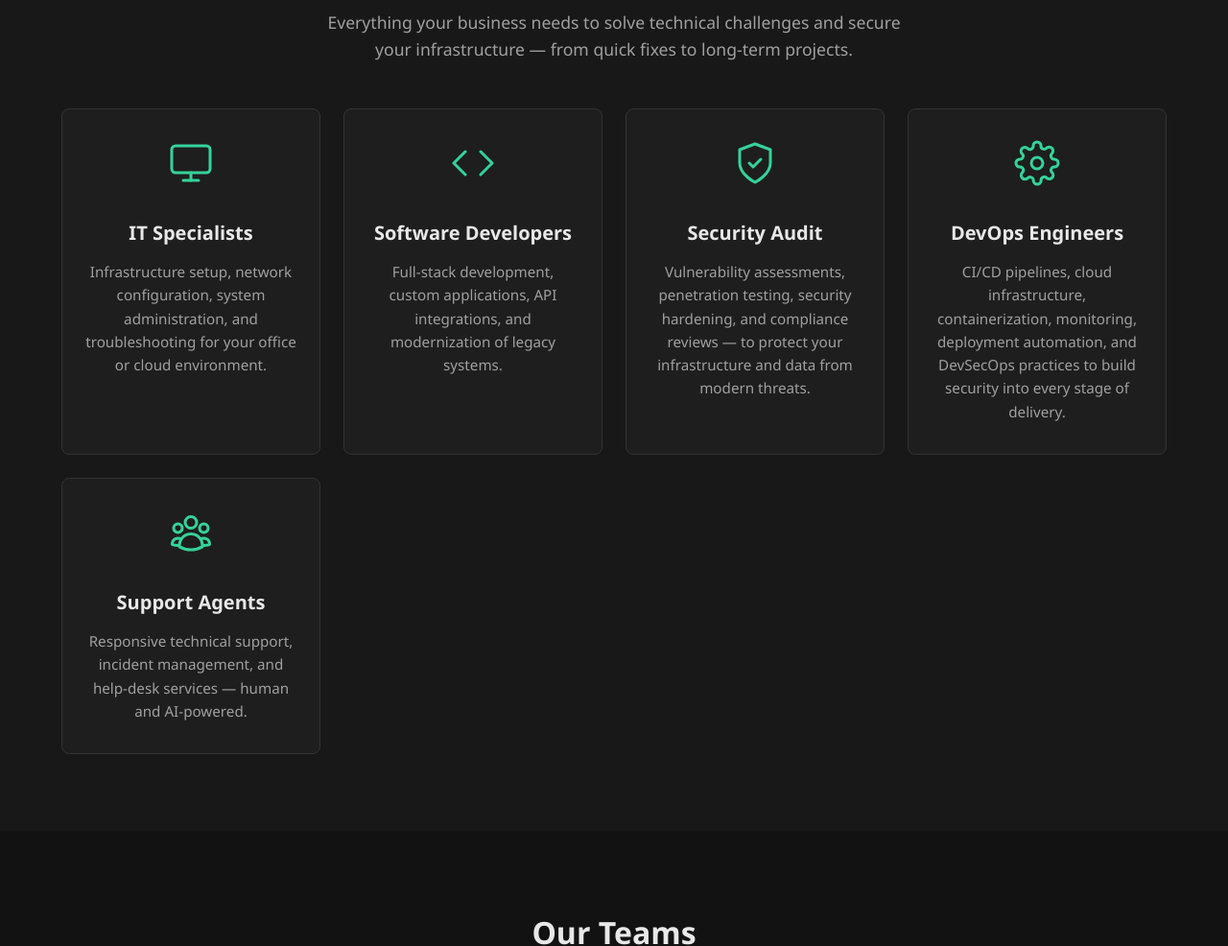
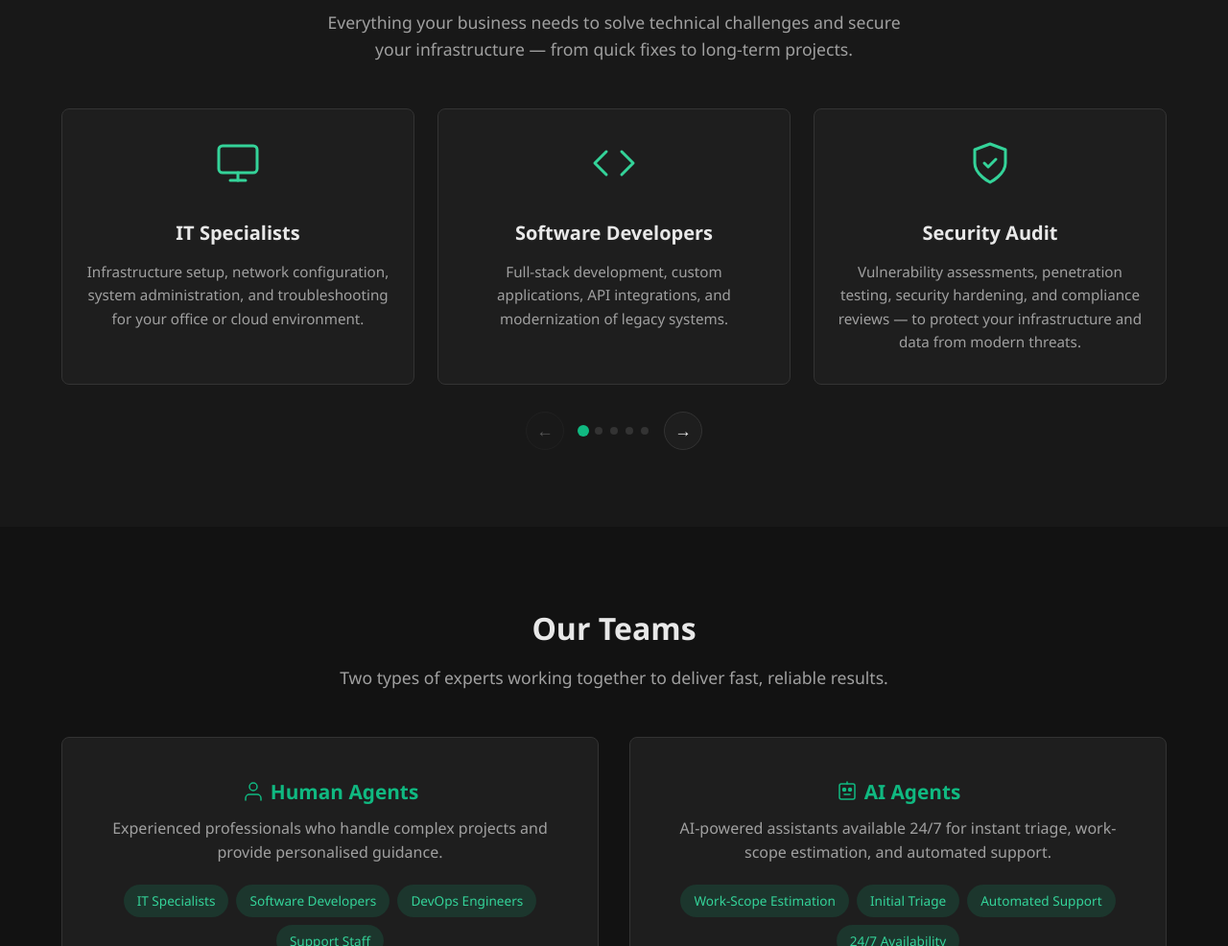
Before and after one commit to se1fDEV/3301DEV.COM, a website: page index.html in a window 1280 px wide. Shown: the part 1114-2100 px from the top of the page at 96% size. Drawn offline with Linux system fonts and the light colour scheme.

Commit message:
Add services carousel with touch/swipe support and dot navigation

```diff
--- a/css/styles.css
+++ b/css/styles.css
@@ -372,6 +372,94 @@ section[id] {
 .card p {
   color: var(--color-text-light);
   font-size: 0.95rem;
+}
+
+/* ===== Services Carousel ===== */
+.services-carousel {
+  overflow: hidden;
+}
+
+.services-carousel .cards {
+  display: flex;
+  flex-wrap: nowrap;
+  gap: 24px;
+  transition: transform 0.4s cubic-bezier(0.4, 0, 0.2, 1);
+  will-change: transform;
+}
+
+.services-carousel .card {
+  flex: 0 0 calc(33.333% - 16px);
+  min-width: 0;
+}
+
+.carousel-controls {
+  display: flex;
+  align-items: center;
+  justify-content: center;
+  gap: 16px;
+  margin-top: 28px;
+}
+
+.carousel-btn {
+  width: 40px;
+  height: 40px;
+  border-radius: 50%;
+  border: 1px solid var(--color-border);
+  background: var(--color-bg-surface);
+  color: var(--color-text);
+  cursor: pointer;
+  display: flex;
+  align-items: center;
+  justify-content: center;
+  font-size: 1.1rem;
+  transition: background 0.2s, border-color 0.2s, opacity 0.2s;
+  flex-shrink: 0;
+}
+
+.carousel-btn:hover:not(:disabled) {
+  background: var(--color-primary);
+  border-color: var(--color-primary);
+  color: #fff;
+}
+
+.carousel-btn:disabled {
+  opacity: 0.3;
+  cursor: default;
+}
+
+.carousel-dots {
+  display: flex;
+  gap: 8px;
+  align-items: center;
+}
+
+.carousel-dot {
+  width: 8px;
+  height: 8px;
+  border-radius: 50%;
+  border: none;
+  background: var(--color-border);
+  cursor: pointer;
+  padding: 0;
+  transition: background 0.25s, transform 0.25s;
+  flex-shrink: 0;
+}
+
+.carousel-dot.active {
+  background: var(--color-primary);
+  transform: scale(1.5);
+}
+
+@media (max-width: 900px) {
+  .services-carousel .card {
+    flex: 0 0 calc(50% - 12px);
+  }
+}
+
+@media (max-width: 540px) {
+  .services-carousel .card {
+    flex: 0 0 100%;
+  }
 }
 
 /* ===== Pricing Cards ===== */
--- a/index.html
+++ b/index.html
@@ -124,16 +124,17 @@
     <div class="container">
       <h2 class="section-title" data-i18n="services.title">Our Services</h2>
       <p class="section-subtitle" data-i18n="services.subtitle">Everything your business needs to solve technical challenges — from quick fixes to long-term projects.</p>
-      <div class="cards">
+      <div class="services-carousel" id="servicesCarousel">
+        <div class="cards" id="servicesTrack">
 
           <div class="card">
-          <div class="card-icon"><svg width="48" height="48" viewBox="0 0 24 24" fill="none" stroke="currentColor" stroke-width="1.5" stroke-linecap="round" stroke-linejoin="round"><rect x="2" y="3" width="20" height="14" rx="2"/><line x1="8" y1="21" x2="16" y2="21"/><line x1="12" y1="17" x2="12" y2="21"/></svg></div>
+            <div class="card-icon"><svg width="48" height="48" viewBox="0 0 24 24" fill="none" stroke="currentColor" stroke-width="1.5" stroke-linecap="round" stroke-linejoin="round" aria-hidden="true"><rect x="2" y="3" width="20" height="14" rx="2"/><line x1="8" y1="21" x2="16" y2="21"/><line x1="12" y1="17" x2="12" y2="21"/></svg></div>
             <h3 data-i18n="service.it.title">IT Specialists</h3>
             <p data-i18n="service.it.desc">Infrastructure setup, network configuration, system administration, and troubleshooting for your office or cloud environment.</p>
           </div>
 
           <div class="card">
-          <div class="card-icon"><svg width="48" height="48" viewBox="0 0 24 24" fill="none" stroke="currentColor" stroke-width="1.5" stroke-linecap="round" stroke-linejoin="round"><polyline points="16 18 22 12 16 6"/><polyline points="8 6 2 12 8 18"/></svg></div>
+            <div class="card-icon"><svg width="48" height="48" viewBox="0 0 24 24" fill="none" stroke="currentColor" stroke-width="1.5" stroke-linecap="round" stroke-linejoin="round" aria-hidden="true"><polyline points="16 18 22 12 16 6"/><polyline points="8 6 2 12 8 18"/></svg></div>
             <h3 data-i18n="service.dev.title">Software Developers</h3>
             <p data-i18n="service.dev.desc">Full-stack development, custom applications, API integrations, and modernization of legacy systems.</p>
           </div>
@@ -145,17 +146,23 @@
           </div>
 
           <div class="card">
-          <div class="card-icon"><svg width="48" height="48" viewBox="0 0 24 24" fill="none" stroke="currentColor" stroke-width="1.5" stroke-linecap="round" stroke-linejoin="round"><circle cx="12" cy="12" r="3"/><path d="M19.4 15a1.65 1.65 0 0 0 .33 1.82l.06.06a2 2 0 1 1-2.83 2.83l-.06-.06a1.65 1.65 0 0 0-1.82-.33 1.65 1.65 0 0 0-1 1.51V21a2 2 0 0 1-4 0v-.09A1.65 1.65 0 0 0 9 19.4a1.65 1.65 0 0 0-1.82.33l-.06.06a2 2 0 1 1-2.83-2.83l.06-.06A1.65 1.65 0 0 0 4.68 15a1.65 1.65 0 0 0-1.51-1H3a2 2 0 0 1 0-4h.09A1.65 1.65 0 0 0 4.6 9a1.65 1.65 0 0 0-.33-1.82l-.06-.06a2 2 0 1 1 2.83-2.83l.06.06A1.65 1.65 0 0 0 9 4.68a1.65 1.65 0 0 0 1-1.51V3a2 2 0 0 1 4 0v.09a1.65 1.65 0 0 0 1 1.51 1.65 1.65 0 0 0 1.82-.33l.06-.06a2 2 0 1 1 2.83 2.83l-.06.06A1.65 1.65 0 0 0 19.4 9a1.65 1.65 0 0 0 1.51 1H21a2 2 0 0 1 0 4h-.09a1.65 1.65 0 0 0-1.51 1z"/></svg></div>
+            <div class="card-icon"><svg width="48" height="48" viewBox="0 0 24 24" fill="none" stroke="currentColor" stroke-width="1.5" stroke-linecap="round" stroke-linejoin="round" aria-hidden="true"><circle cx="12" cy="12" r="3"/><path d="M19.4 15a1.65 1.65 0 0 0 .33 1.82l.06.06a2 2 0 1 1-2.83 2.83l-.06-.06a1.65 1.65 0 0 0-1.82-.33 1.65 1.65 0 0 0-1 1.51V21a2 2 0 0 1-4 0v-.09A1.65 1.65 0 0 0 9 19.4a1.65 1.65 0 0 0-1.82.33l-.06.06a2 2 0 1 1-2.83-2.83l.06-.06A1.65 1.65 0 0 0 4.68 15a1.65 1.65 0 0 0-1.51-1H3a2 2 0 0 1 0-4h.09A1.65 1.65 0 0 0 4.6 9a1.65 1.65 0 0 0-.33-1.82l-.06-.06a2 2 0 1 1 2.83-2.83l.06.06A1.65 1.65 0 0 0 9 4.68a1.65 1.65 0 0 0 1-1.51V3a2 2 0 0 1 4 0v.09a1.65 1.65 0 0 0 1 1.51 1.65 1.65 0 0 0 1.82-.33l.06-.06a2 2 0 1 1 2.83 2.83l-.06.06A1.65 1.65 0 0 0 19.4 9a1.65 1.65 0 0 0 1.51 1H21a2 2 0 0 1 0 4h-.09a1.65 1.65 0 0 0-1.51 1z"/></svg></div>
             <h3 data-i18n="service.devops.title">DevOps Engineers</h3>
             <p data-i18n="service.devops.desc">CI/CD pipelines, cloud infrastructure, containerization, monitoring, and deployment automation.</p>
           </div>
 
           <div class="card">
-          <div class="card-icon"><svg width="48" height="48" viewBox="0 0 24 24" fill="none" stroke="currentColor" stroke-width="1.5" stroke-linecap="round" stroke-linejoin="round"><path d="M18 18.72a9.094 9.094 0 0 0 3.741-.479 3 3 0 0 0-4.682-2.72m.94 3.198l.001.031c0 .225-.012.447-.037.666A11.944 11.944 0 0 1 12 21c-2.17 0-4.207-.576-5.963-1.584A6.062 6.062 0 0 1 6 18.719m12 0a5.971 5.971 0 0 0-.941-3.197m0 0A5.995 5.995 0 0 0 12 12.75a5.995 5.995 0 0 0-5.058 2.772m0 0a3 3 0 0 0-4.681 2.72 8.986 8.986 0 0 0 3.74.477m.94-3.197a5.971 5.971 0 0 0-.94 3.197M15 6.75a3 3 0 1 1-6 0 3 3 0 0 1 6 0zm6 3a2.25 2.25 0 1 1-4.5 0 2.25 2.25 0 0 1 4.5 0zm-13.5 0a2.25 2.25 0 1 1-4.5 0 2.25 2.25 0 0 1 4.5 0z"/></svg></div>
+            <div class="card-icon"><svg width="48" height="48" viewBox="0 0 24 24" fill="none" stroke="currentColor" stroke-width="1.5" stroke-linecap="round" stroke-linejoin="round" aria-hidden="true"><path d="M18 18.72a9.094 9.094 0 0 0 3.741-.479 3 3 0 0 0-4.682-2.72m.94 3.198l.001.031c0 .225-.012.447-.037.666A11.944 11.944 0 0 1 12 21c-2.17 0-4.207-.576-5.963-1.584A6.062 6.062 0 0 1 6 18.719m12 0a5.971 5.971 0 0 0-.941-3.197m0 0A5.995 5.995 0 0 0 12 12.75a5.995 5.995 0 0 0-5.058 2.772m0 0a3 3 0 0 0-4.681 2.72 8.986 8.986 0 0 0 3.74.477m.94-3.197a5.971 5.971 0 0 0-.94 3.197M15 6.75a3 3 0 1 1-6 0 3 3 0 0 1 6 0zm6 3a2.25 2.25 0 1 1-4.5 0 2.25 2.25 0 0 1 4.5 0zm-13.5 0a2.25 2.25 0 1 1-4.5 0 2.25 2.25 0 0 1 4.5 0z"/></svg></div>
             <h3 data-i18n="service.support.title">Support Agents</h3>
             <p data-i18n="service.support.desc">Responsive technical support, incident management, and help-desk services — human and AI-powered.</p>
           </div>
 
+        </div>
+        <div class="carousel-controls">
+          <button class="carousel-btn" id="servicesPrev" aria-label="Previous service">&#8592;</button>
+          <div class="carousel-dots" id="servicesDots" role="tablist"></div>
+          <button class="carousel-btn" id="servicesNext" aria-label="Next service">&#8594;</button>
+        </div>
       </div>
     </div>
   </section>
@@ -260,6 +267,65 @@
 
   <script src="js/i18n.js"></script>
   <script src="js/utils.js"></script>
+  <script>
+    (function () {
+      var track = document.getElementById('servicesTrack');
+      var prevBtn = document.getElementById('servicesPrev');
+      var nextBtn = document.getElementById('servicesNext');
+      var dotsEl = document.getElementById('servicesDots');
+      if (!track) return;
+
+      var cards = Array.from(track.querySelectorAll('.card'));
+      var current = 0;
+      var dots = [];
+
+      cards.forEach(function (_, i) {
+        var d = document.createElement('button');
+        d.className = 'carousel-dot';
+        d.setAttribute('role', 'tab');
+        d.setAttribute('aria-label', 'Slide ' + (i + 1));
+        d.addEventListener('click', function () { goTo(i); });
+        dotsEl.appendChild(d);
+        dots.push(d);
+      });
+
+      function cardStep() {
+        return cards[0].offsetWidth + 24;
+      }
+
+      function visible() {
+        return Math.max(1, Math.round(track.parentElement.offsetWidth / cardStep()));
+      }
+
+      function maxIdx() {
+        return Math.max(0, cards.length - visible());
+      }
+
+      function goTo(idx) {
+        current = Math.max(0, Math.min(idx, maxIdx()));
+        track.style.transform = 'translateX(-' + current * cardStep() + 'px)';
+        dots.forEach(function (d, i) { d.classList.toggle('active', i === current); });
+        prevBtn.disabled = current === 0;
+        nextBtn.disabled = current >= maxIdx();
+      }
+
+      prevBtn.addEventListener('click', function () { goTo(current - 1); });
+      nextBtn.addEventListener('click', function () { goTo(current + 1); });
+
+      var touchStartX = 0;
+      track.addEventListener('touchstart', function (e) {
+        touchStartX = e.touches[0].clientX;
+      }, { passive: true });
+      track.addEventListener('touchend', function (e) {
+        var dx = touchStartX - e.changedTouches[0].clientX;
+        if (Math.abs(dx) > 50) goTo(current + (dx > 0 ? 1 : -1));
+      }, { passive: true });
+
+      window.addEventListener('resize', function () { goTo(current); });
+
+      goTo(0);
+    })();
+  </script>
 
 </body>
 </html>
```
Lines whose indentation alone changed are shown as unchanged.
